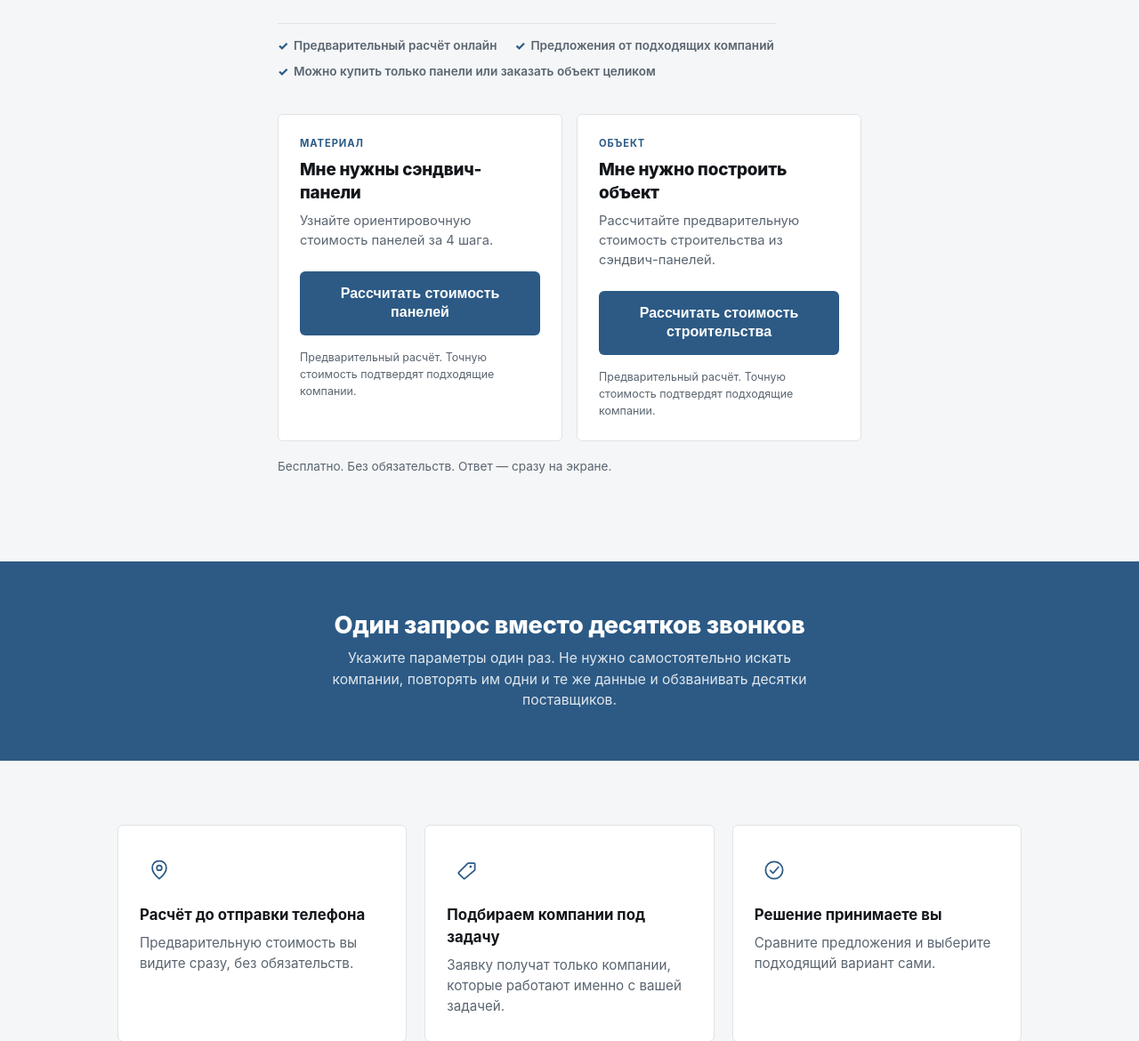
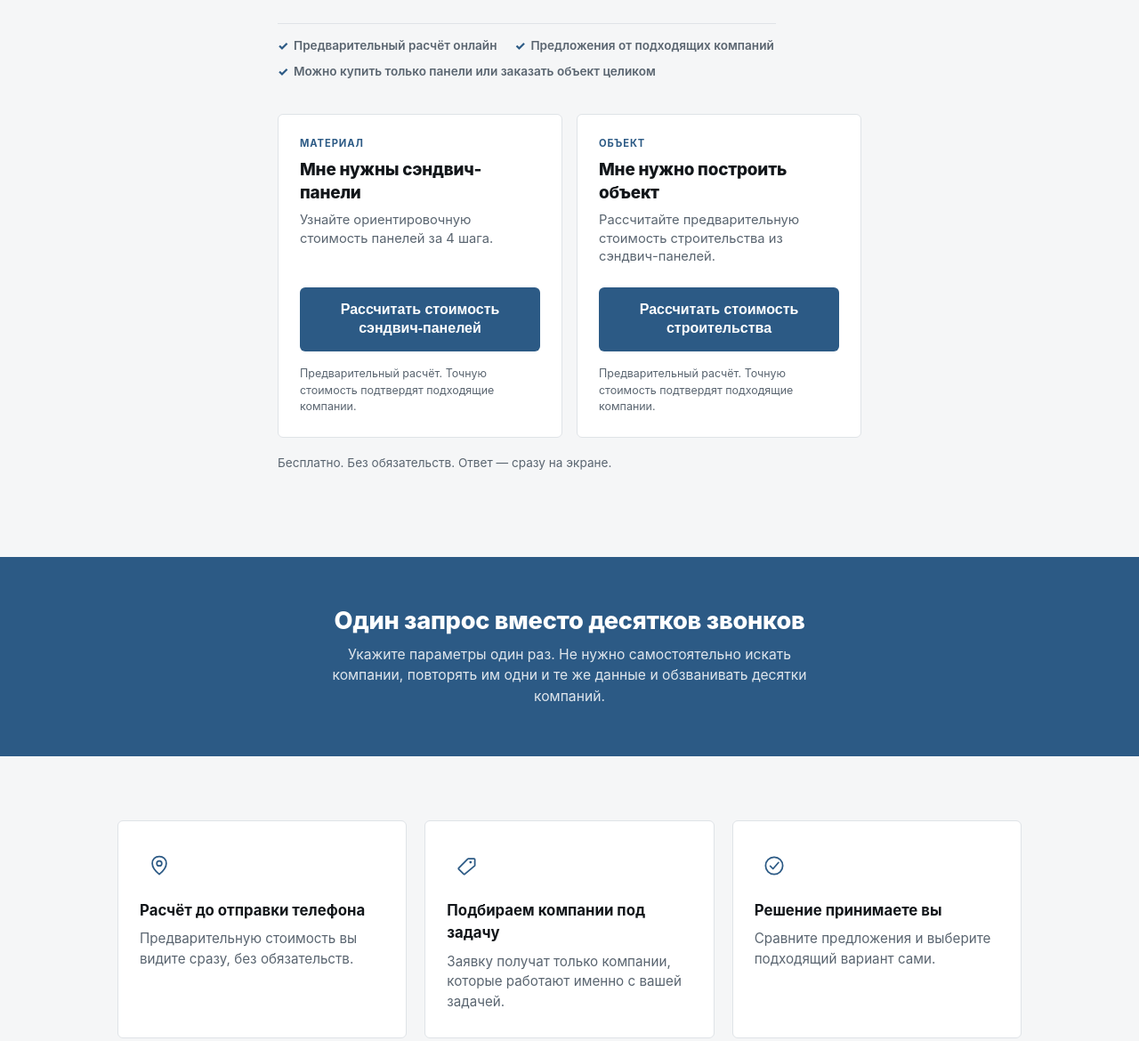
Before and after one commit to krisbudishevskaya-lang/sandwich-leads, a Flask app: page / in a window 1280 px wide. Shown: the part 449-1619 px from the top of the page at 89% size. Run offline with Flask 3, Linux system fonts and the light colour scheme.

Commit message:
изменения в дизайне

```diff
--- a/static/css/style.css
+++ b/static/css/style.css
@@ -342,7 +342,18 @@ h2 {
 .scenario-card__text {
     color: var(--color-text-muted);
     font-size: 0.92rem;
+    line-height: 1.4;
     margin-bottom: 8px;
+}
+
+@media (min-width: 760px) {
+    .scenario-card__text {
+        /* Резервируем высоту под 3 строки — у одной карточки текст
+           умещается в 2 строки, у другой в 3; без этого кнопка и
+           disclaimer под ней оказываются на разной высоте между
+           карточками. */
+        min-height: calc(3 * 0.92rem * 1.4);
+    }
 }
 
 .scenario-card__cta {
--- a/templates/index.html
+++ b/templates/index.html
@@ -57,7 +57,7 @@
                             Узнайте ориентировочную стоимость панелей за 4 шага.
                         </p>
                         <button type="button" class="button-primary scenario-card__cta" id="hero-cta-panels">
-                            Рассчитать стоимость панелей
+                            Рассчитать стоимость сэндвич-панелей
                         </button>
                         <p class="scenario-card__disclaimer">
                             Предварительный расчёт. Точную стоимость подтвердят подходящие компании.
@@ -88,7 +88,7 @@
                 <h2>Один запрос вместо десятков звонков</h2>
                 <p>
                     Укажите параметры один раз. Не нужно самостоятельно искать компании,
-                    повторять им одни и те же данные и обзванивать десятки поставщиков.
+                    повторять им одни и те же данные и обзванивать десятки компаний.
                 </p>
             </div>
         </section>
```
